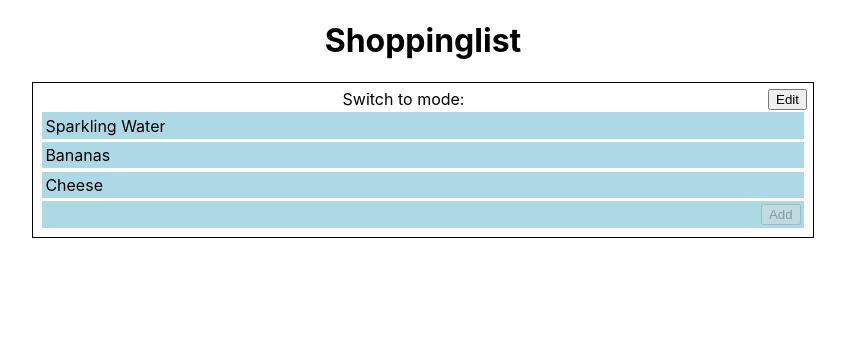
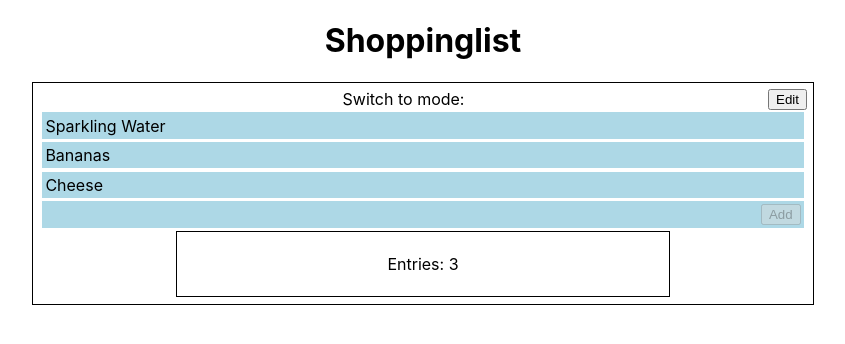
Before and after one commit to Weilando/Shoppinglist, a React (Create React App) app: page / in a window 1280 px wide. Shown: the top 344 px of the page, without its empty margins (217-1062 px from the left). Built offline with nearby package versions, Linux system fonts and the light colour scheme.

Commit message:
feat: add InfoBox with entry counter

```diff
--- /dev/null
+++ b/src/components/InfoBox.jsx
@@ -0,0 +1,23 @@
+import React from 'react';
+import PropTypes from 'prop-types';
+
+function InfoBox(props) {
+  //<p>Entries: {props.entryCount} &emsp; Done entries: {props.doneEntryCount}</p>
+  return (
+    <div class="Shoppinglist">
+      <p>Entries: {props.entryCount}</p>
+    </div>
+  );
+}
+
+InfoBox.propTypes = {
+  entryCount: PropTypes.number.isRequired,
+  //doneEntryCount: PropTypes.number.isRequired,
+};
+
+InfoBox.defaultProps = {
+  entryCount: 0,
+  //doneEntryCount: 0,
+}
+
+export default InfoBox;
--- a/src/components/Shoppinglist.jsx
+++ b/src/components/Shoppinglist.jsx
@@ -2,6 +2,7 @@ import React from 'react';
 import PropTypes from 'prop-types';
 import { Entry, EntryMode } from './Entry';
 import NewEntry from './NewEntry';
+import InfoBox from './InfoBox';
 
 class Shoppinglist extends React.Component {
   constructor(props) {
@@ -108,6 +109,11 @@ class Shoppinglist extends React.Component {
             addEntry={this.addEntry}
           />
         </ul>
+
+        <InfoBox
+          entryCount={contents.length}
+          //doneEntryCount={}
+        />
       </div>
     );
   }
```
